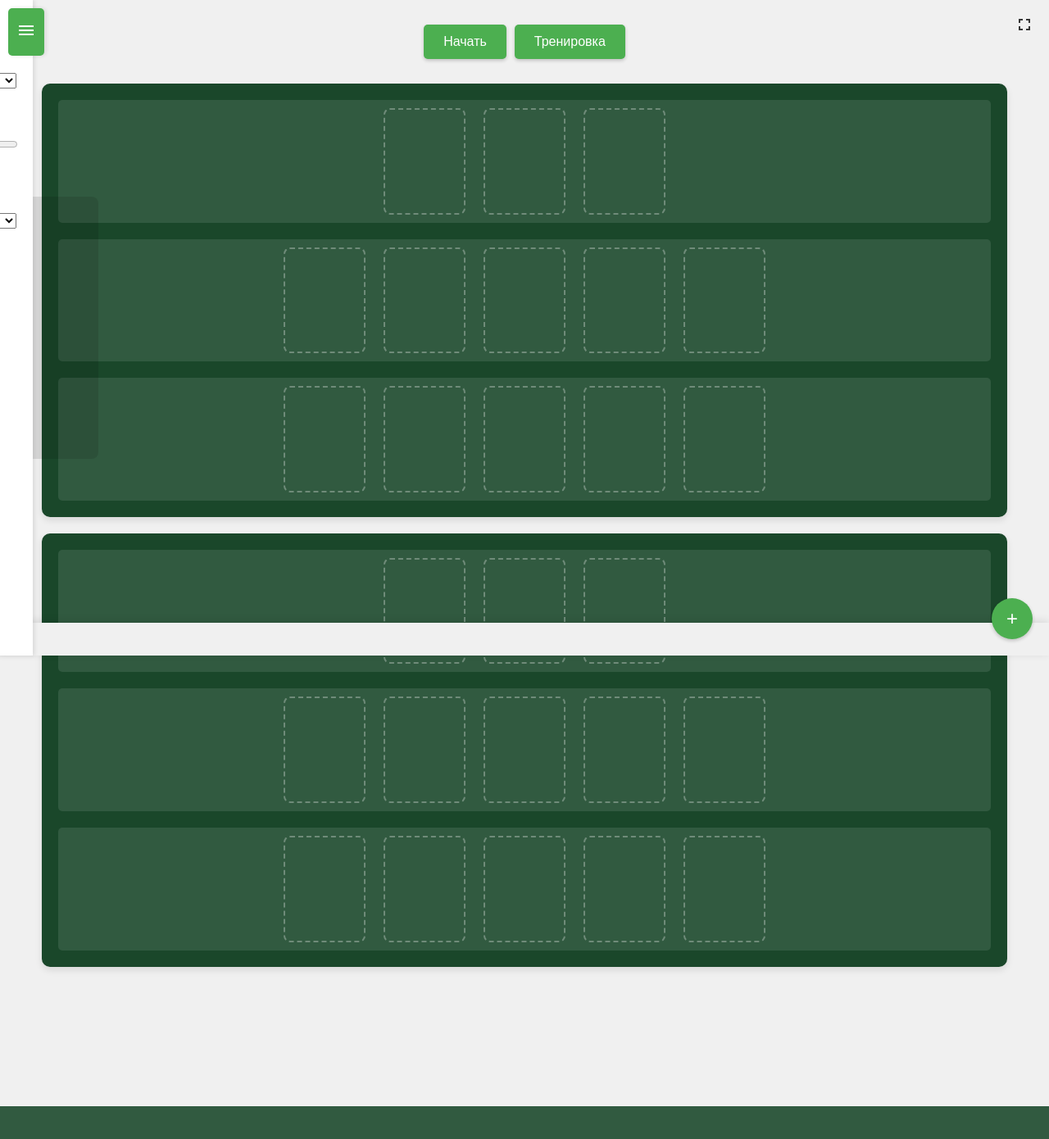
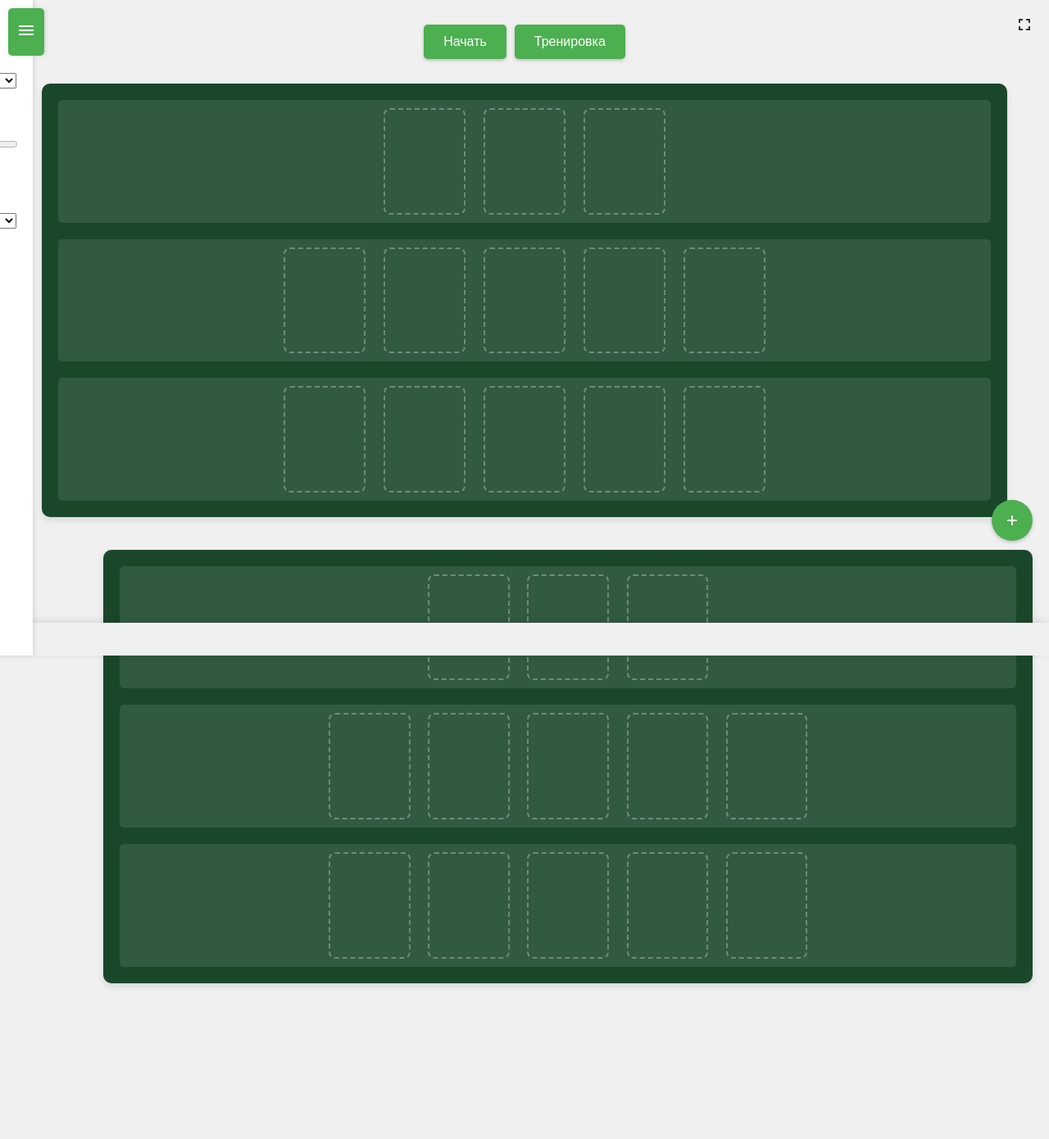
Before and after one commit to Azerus96/finalofc, a Flask app: page / in a window 1280 px wide. Shown: the whole page at 82% size. Before the commit the page ends 1350 px from the top, so only its background shows below. Run offline with Flask 3, Linux system fonts and the light colour scheme.

Commit message:
Update index.html

```diff
--- a/templates/index.html
+++ b/templates/index.html
@@ -30,7 +30,7 @@
 
         .confirm-btn {
             position: fixed;
-            bottom: 20px;
+            bottom: 140px;
             right: 20px;
             width: 50px;
             height: 50px;
@@ -48,6 +48,21 @@
             box-shadow: 0 2px 4px rgba(0,0,0,0.2);
         }
 
+        .game-container {
+            display: flex;
+            align-items: flex-start;
+            justify-content: center;
+            margin: 20px auto;
+        }
+
+        .discarded-cards {
+            width: 90px;
+            min-height: auto;
+            display: flex;
+            flex-direction: column;
+            gap: 5px;
+            margin-right: 20px;
+        }
         button {
             padding: 12px 24px;
             font-size: 16px;
@@ -84,31 +99,6 @@
             box-shadow: none;
         }
 
-        .discarded-cards {
-            position: fixed;
-            left: 10px;
-            top: 50%;
-            transform: translateY(-50%);
-            width: 90px;
-            min-height: 300px;
-            background: rgba(0,0,0,0.1);
-            border-radius: 8px;
-            padding: 10px;
-            display: flex;
-            flex-direction: column;
-            gap: 5px;
-            z-index: 1000;
-        }
-
-        .discard-zone {
-            border: 2px dashed rgba(255,255,255,0.3);
-            border-radius: 8px;
-            height: 100px;
-            display: flex;
-            justify-content: center;
-            align-items: center;
-            margin-bottom: 10px;
-        }
         .table {
             display: grid;
             grid-template-rows: auto auto auto;
@@ -134,7 +124,6 @@
             background-color: rgba(255,255,255,0.1);
             flex-wrap: nowrap;
         }
-
         .card {
             width: calc(70px + 2vw);
             height: calc(100px + 2vw);
@@ -198,11 +187,11 @@
             flex-wrap: wrap;
             box-shadow: 0 -2px 10px rgba(0,0,0,0.1);
         }
-
         .dragging {
             opacity: 0.5;
             transform: scale(1.05);
         }
+
         .menu-toggle {
             position: fixed;
             left: 10px;
@@ -251,7 +240,6 @@
             width: 100%;
             margin-bottom: 10px;
         }
-
         @media (max-width: 768px) {
             .table {
                 width: 98%;
@@ -284,6 +272,10 @@
             .menu-panel {
                 width: 250px;
             }
+
+            .confirm-btn {
+                bottom: 120px;
+            }
         }
     </style>
 </head>
@@ -314,7 +306,6 @@
             </select>
         </div>
     </div>
-
     <button class="fullscreen-btn" onclick="toggleFullScreen()">
         <span class="material-icons">fullscreen</span>
     </button>
@@ -324,8 +315,6 @@
         <button onclick="window.location.href='/training'">Тренировка</button>
     </div>
 
-    <div id="discarded-cards" class="discarded-cards"></div>
-
     <!-- Поле ИИ -->
     <div class="table">
         <div class="row top" id="ai-top-row"></div>
@@ -333,28 +322,43 @@
         <div class="row bottom" id="ai-bottom-row"></div>
     </div>
 
-    <!-- Поле игрока -->
+    <!-- Контейнер для игрового поля и сброшенных карт -->
+    <div class="game-container">
+        <div id="discarded-cards" class="discarded-cards"></div>
         <div class="table">
             <div class="row top" id="top-row"></div>
             <div class="row middle" id="middle-row"></div>
             <div class="row bottom" id="bottom-row"></div>
         </div>
+    </div>
 
     <div id="hand"></div>
 
     <button class="confirm-btn" onclick="drawCards()">+</button>
+
 <script>
     let gameState = {{ game_state|tojson|safe }};
     let isDragging = false;
     let menuOpen = false;
-    let dealPhase = 0; // 0 - начальная раздача, 1-4 - последующие раздачи
+    let dealPhase = 0;
     let discardedCards = [];
-
     function toggleMenu() {
         const menu = document.querySelector('.menu-panel');
         menuOpen = !menuOpen;
         menu.classList.toggle('open');
     }
+
+    // Закрытие меню при клике вне его
+    document.addEventListener('click', (e) => {
+        const menu = document.querySelector('.menu-panel');
+        const menuToggle = document.querySelector('.menu-toggle');
+
+        if (menuOpen &&
+            !menu.contains(e.target) &&
+            !menuToggle.contains(e.target)) {
+            toggleMenu();
+        }
+    });
 
     function toggleFullScreen() {
         if (!document.fullscreenElement) {
@@ -387,6 +391,7 @@
         cardElement.dataset.rank = card.rank;
         cardElement.textContent = `${card.rank}${card.suit}`;
 
+        // Desktop drag events
         cardElement.addEventListener('dragstart', (e) => {
             isDragging = true;
             e.target.classList.add('dragging');
@@ -400,8 +405,85 @@
                 slot.classList.remove('drag-over');
             });
         });
+        // Mobile touch events
+        let initialX;
+        let initialY;
+        let originalPosition;
 
-        // Добавляем возможность сброса по двойному клику
+        cardElement.addEventListener('touchstart', (e) => {
+            const touch = e.touches[0];
+            const rect = cardElement.getBoundingClientRect();
+
+            initialX = touch.clientX - rect.left;
+            initialY = touch.clientY - rect.top;
+            originalPosition = {
+                parent: cardElement.parentElement,
+                nextSibling: cardElement.nextSibling
+            };
+
+            cardElement.style.position = 'fixed';
+            cardElement.style.zIndex = '1000';
+            cardElement.style.width = rect.width + 'px';
+            cardElement.style.height = rect.height + 'px';
+            cardElement.style.left = rect.left + 'px';
+            cardElement.style.top = rect.top + 'px';
+
+            document.body.appendChild(cardElement);
+        });
+
+        cardElement.addEventListener('touchmove', (e) => {
+            e.preventDefault();
+            const touch = e.touches[0];
+
+            cardElement.style.left = `${touch.clientX - initialX}px`;
+            cardElement.style.top = `${touch.clientY - initialY}px`;
+
+            const elementBelow = document.elementFromPoint(
+                touch.clientX,
+                touch.clientY
+            );
+
+            const slot = elementBelow?.closest('.card-slot');
+
+            document.querySelectorAll('.card-slot').forEach(s => {
+                s.classList.remove('drag-over');
+            });
+
+            if (slot) {
+                slot.classList.add('drag-over');
+            }
+        });
+
+        cardElement.addEventListener('touchend', (e) => {
+            const touch = e.changedTouches[0];
+            const elementBelow = document.elementFromPoint(
+                touch.clientX,
+                touch.clientY
+            );
+            const slot = elementBelow?.closest('.card-slot');
+
+            cardElement.style.position = '';
+            cardElement.style.zIndex = '';
+            cardElement.style.width = '';
+            cardElement.style.height = '';
+            cardElement.style.left = '';
+            cardElement.style.top = '';
+
+            if (slot) {
+                handleCardDrop(slot, cardElement);
+            } else {
+                if (originalPosition.nextSibling) {
+                    originalPosition.parent.insertBefore(cardElement, originalPosition.nextSibling);
+                } else {
+                    originalPosition.parent.appendChild(cardElement);
+                }
+            }
+
+            document.querySelectorAll('.card-slot').forEach(s => {
+                s.classList.remove('drag-over');
+            });
+        });
+        // Double click for discarding
         cardElement.addEventListener('dblclick', () => {
             if (dealPhase > 0 && document.getElementById('hand').children.length > 1) {
                 handleCardDiscard(cardElement);
@@ -428,6 +510,7 @@
         card.remove();
         updateGameState();
     }
+
     function handleCardDrop(slot, card) {
         if (slot.children.length > 0 && dealPhase > 0) {
             // После начальной раздачи нельзя заменять уже размещенные карты
@@ -467,7 +550,6 @@
                 slot.classList.add('drag-over');
             }
         });
-
         slot.addEventListener('dragleave', (e) => {
             slot.classList.remove('drag-over');
         });
@@ -504,12 +586,12 @@
             });
         });
     }
+
     function setupTable() {
         // Инициализация поля ИИ
         const aiTopRow = document.getElementById('ai-top-row');
         const aiMiddleRow = document.getElementById('ai-middle-row');
         const aiBottomRow = document.getElementById('ai-bottom-row');
-
         aiTopRow.innerHTML = '';
         aiMiddleRow.innerHTML = '';
         aiBottomRow.innerHTML = '';
@@ -560,6 +642,7 @@
         const hand = document.getElementById('hand');
         return dealPhase === 0 && hand.children.length === 0;
     }
+
     async function startGame() {
         dealPhase = 0;
         const response = await fetch('/start');
@@ -586,6 +669,18 @@
 
         updateGameState();
     }
+
+    // Добавляем обработчик клика вне меню для его закрытия
+    document.addEventListener('click', (e) => {
+        const menu = document.querySelector('.menu-panel');
+        const menuToggle = document.querySelector('.menu-toggle');
+
+        if (menuOpen &&
+            !menu.contains(e.target) &&
+            !menuToggle.contains(e.target)) {
+            toggleMenu();
+        }
+    });
     async function drawCards() {
         if (dealPhase === 0 && !gameState.initial_cards_placed) {
             alert('Сначала распределите начальные 5 карт!');
@@ -602,6 +697,7 @@
             alert('Необходимо разместить или сбросить все карты перед новой раздачей!');
             return;
         }
+
         const response = await fetch('/draw');
         const data = await response.json();
 
```
Lines whose indentation alone changed are shown as unchanged.
